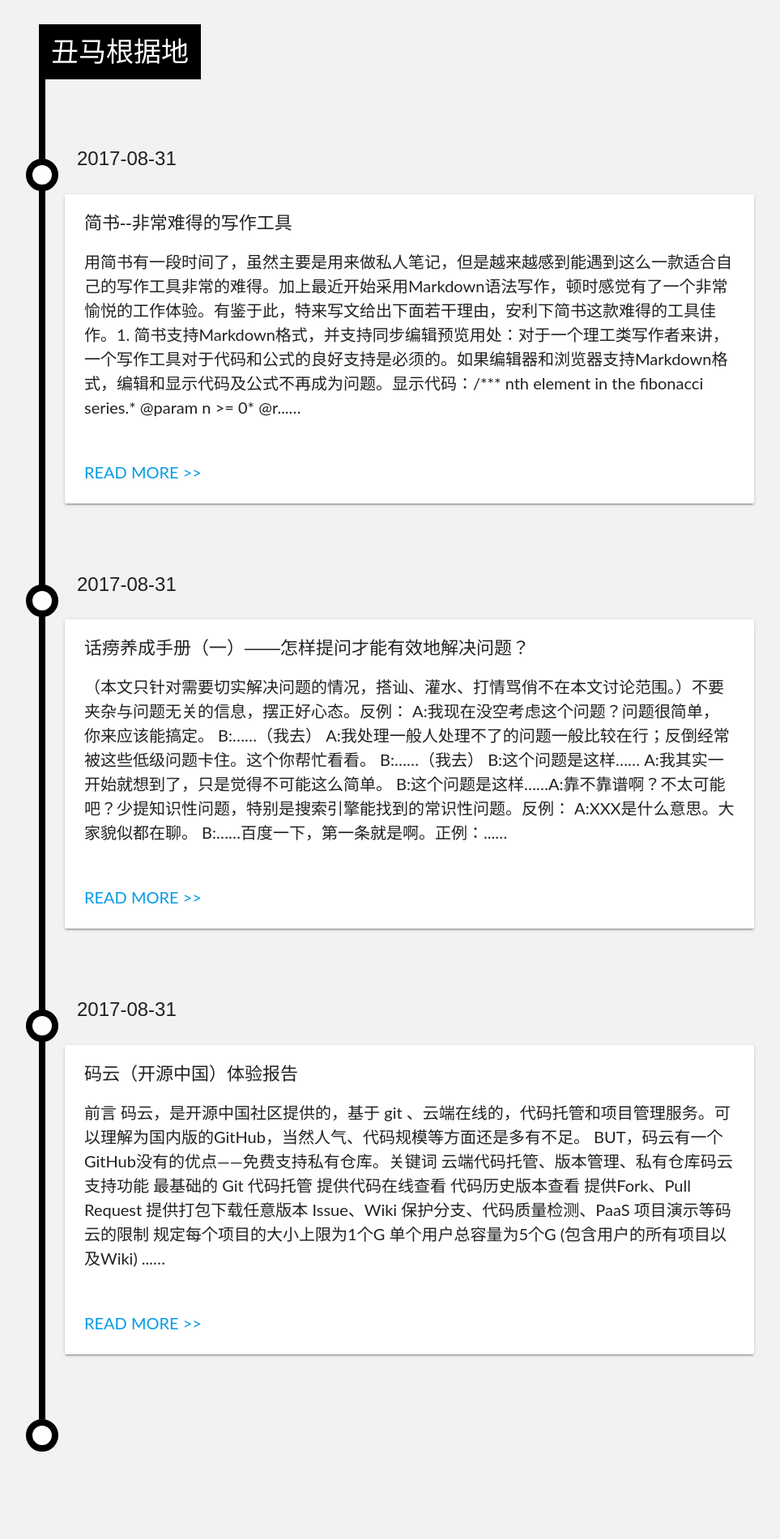
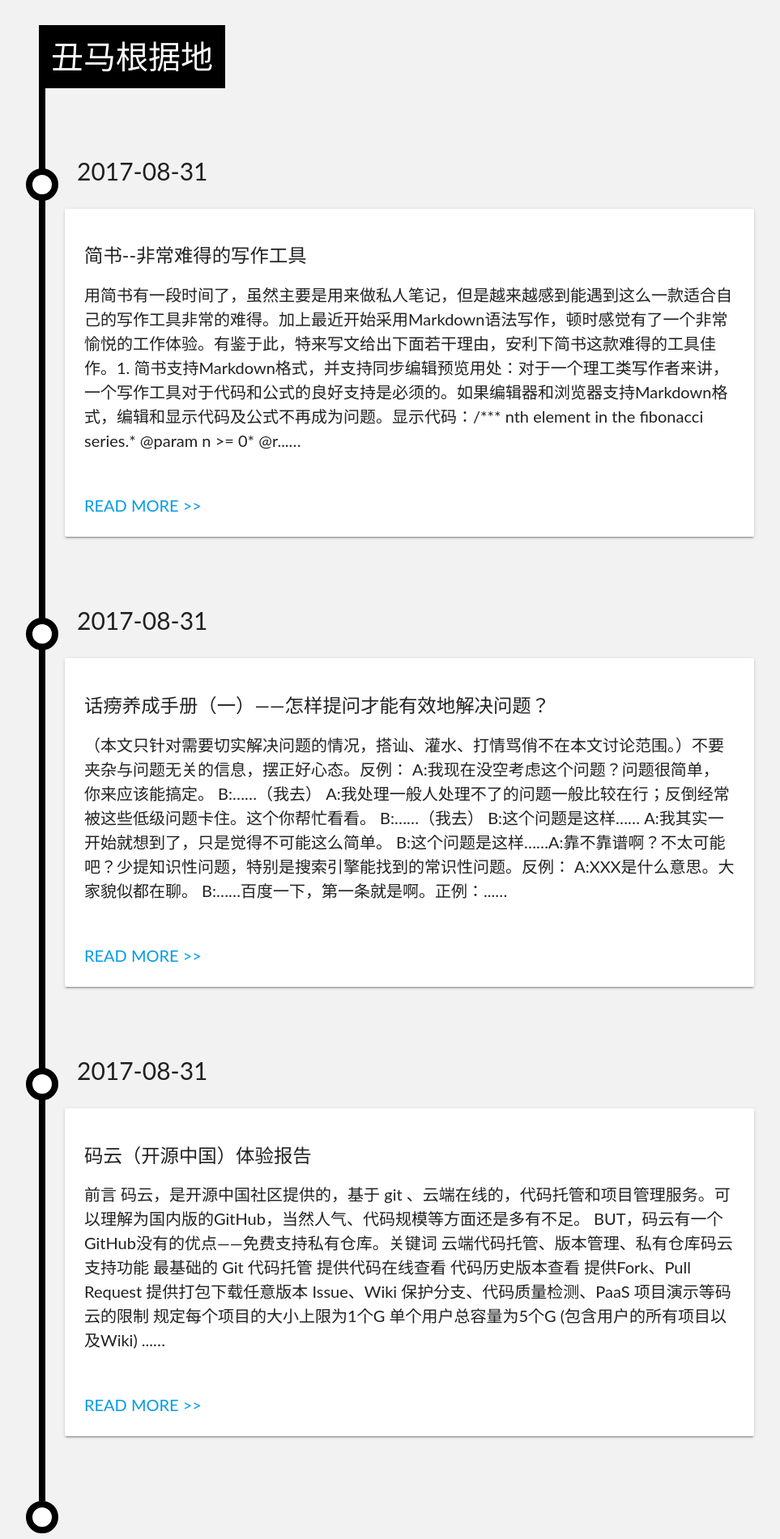
Before and after one commit to unicorn25/unicorn25.github.io, a Jekyll site: the page built from index.html, in a window 1280 px wide. Shown: the whole page at 81% size, without its empty margins (157-1120 px from the left). Built offline with Jekyll 4.4.1, drawn with Linux system fonts in a browser that asks for light colours; before the commit the page ends 1800 px from its top, so only the background shows below that.

Commit message:
fix: 修改h1-h6字体大小

```diff
--- a/assets/css/main.css
+++ b/assets/css/main.css
@@ -1,32 +1,36 @@
 body {
-font-size:20px;
-font-family:'Lato',sans-serif,Helvetica;
+	font-size:20px;
+	font-family:'Lato',sans-serif,Helvetica;
 }
 img {
-max-width:100%
+	max-width:100%
 }
 h1,h2,h3,h4,h5,h6 {
-font-family:'Oswald',sans-serif,Helvetica;
-text-transform:uppercase
+	font-family:'Lato',sans-serif,Helvetica;
 }
 
 h1 {
-	font-size: 34px;
+	font-size: 2em;
 }
 
 h2 {
-	font-size: 24px;
+	font-size: 1.5em;
 }
 
 h3 {
-	font-size: 22px;
-}
-h4,h5,h6 {
-	font-size: 20px;
+	font-size: 1.17em;
 }
 
-h2, h3 {
-	margin: 0 0;
+h4, {
+	font-size: 1em;
+}
+
+h5 {
+	font-size: 0.83em;
+}
+
+h6 {
+	font-size: 0.67em;
 }
 
 .item {
@@ -87,6 +91,7 @@
 .post-date {
 margin-left:4rem
 }
+
 code {
 	font-family: 'Inconsolata', monospace;
 }
```
